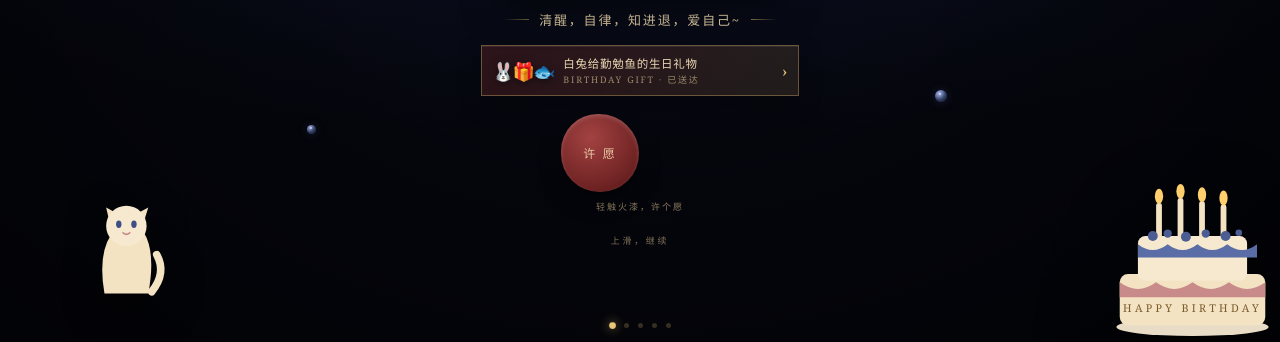
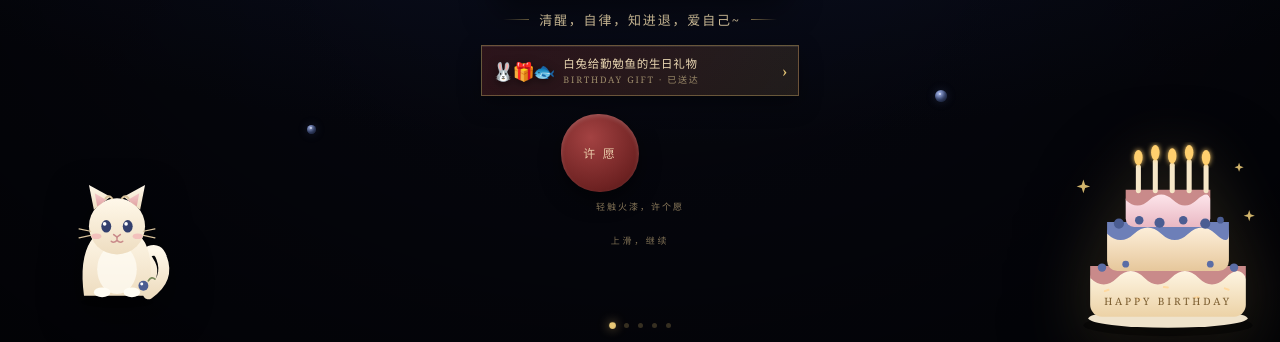
Before and after one commit to xiao-tu1/menu-mail, a plain HTML site: page docs/season-idv/index.html in a window 1280 px wide. Shown: the part 458-800 px from the top of the page. Drawn offline with Linux system fonts and the light colour scheme.

Commit message:
idv: playful letter, good deeds, richer cat/cake

```diff
--- a/docs/season-idv/index.html
+++ b/docs/season-idv/index.html
@@ -286,12 +286,14 @@
     opacity:.85;letter-spacing:-.04em;
   }
   .cake{
-    position:absolute;left:auto;right:-20px;bottom:-6px;
-    width:215px;z-index:1;filter:drop-shadow(0 24px 36px rgba(0,0,0,.55));
+    position:absolute;left:auto;right:2px;bottom:0;
+    width:220px;z-index:1;filter:drop-shadow(0 26px 40px rgba(0,0,0,.55)) drop-shadow(0 0 26px rgba(232,200,119,.18));
+    animation:cakeFloat 6s ease-in-out infinite;
   }
+  @keyframes cakeFloat{0%,100%{transform:translateY(0)}50%{transform:translateY(-5px)}}
   .cat{
-    position:absolute;left:5%;bottom:5%;width:118px;z-index:2;
-    filter:drop-shadow(0 12px 18px rgba(0,0,0,.5));
+    position:absolute;left:4%;bottom:4%;width:132px;z-index:2;
+    filter:drop-shadow(0 14px 20px rgba(0,0,0,.5));
     animation:catFloat 5s ease-in-out infinite;
   }
   @keyframes catFloat{0%,100%{transform:translateY(0)}50%{transform:translateY(-6px)}}
@@ -351,42 +353,89 @@
   <span class="berry" style="left:24%;bottom:26%;width:9px;height:9px"></span>
   <span class="berry" style="right:26%;bottom:30%;width:12px;height:12px"></span>
 
-  <svg class="cake" viewBox="0 0 260 240" aria-hidden="true">
-    <ellipse cx="130" cy="222" rx="96" ry="12" fill="rgba(0,0,0,.35)"/>
-    <ellipse cx="130" cy="214" rx="92" ry="11" fill="#e8dcc6"/>
-    <rect x="42" y="150" width="176" height="62" rx="10" fill="#f3e3c3"/>
-    <path d="M42 160 q22 16 44 0 q22 16 44 0 q22 16 44 0 q22 16 44 0 v18 h-176 z" fill="#c98a8a"/>
-    <rect x="64" y="104" width="132" height="54" rx="9" fill="#f6e9cf"/>
-    <path d="M64 114 q18 14 36 0 q18 14 36 0 q18 14 36 0 q18 14 36 0 v16 h-144 z" fill="#5b6da6"/>
-    <g fill="#f3e3c3">
-      <rect x="86" y="64" width="7" height="42" rx="3"/>
-      <rect x="112" y="58" width="7" height="48" rx="3"/>
-      <rect x="138" y="62" width="7" height="44" rx="3"/>
-      <rect x="164" y="66" width="7" height="40" rx="3"/>
+  <svg class="cake" viewBox="0 0 260 250" aria-hidden="true">
+    <defs>
+      <linearGradient id="ca" x1="0" y1="0" x2="0" y2="1"><stop offset="0" stop-color="#fff7e6"/><stop offset="1" stop-color="#ecd2a6"/></linearGradient>
+      <linearGradient id="cb" x1="0" y1="0" x2="0" y2="1"><stop offset="0" stop-color="#fff2df"/><stop offset="1" stop-color="#e6c79b"/></linearGradient>
+      <linearGradient id="cc" x1="0" y1="0" x2="0" y2="1"><stop offset="0" stop-color="#ffe9ee"/><stop offset="1" stop-color="#e9b8c3"/></linearGradient>
+      <linearGradient id="cd" x1="0" y1="0" x2="0" y2="1"><stop offset="0" stop-color="#c3d0f2"/><stop offset="1" stop-color="#6d7fb8"/></linearGradient>
+      <filter id="glow"><feGaussianBlur stdDeviation="3.2" result="b"/><feMerge><feMergeNode in="b"/><feMergeNode in="SourceGraphic"/></feMerge></filter>
+    </defs>
+    <ellipse cx="130" cy="232" rx="100" ry="13" fill="rgba(0,0,0,.42)"/>
+    <ellipse cx="130" cy="224" rx="94" ry="11" fill="#efe3cc"/>
+    <rect x="38" y="164" width="184" height="58" rx="14" fill="url(#ca)"/>
+    <path d="M38 176 q16 16 32 0 t32 0 t32 0 t32 0 t32 0 t24 0 v-14 h-184 z" fill="#c98a8a"/>
+    <rect x="58" y="112" width="144" height="56" rx="12" fill="url(#cb)"/>
+    <path d="M58 124 q16 15 32 0 t32 0 t32 0 t32 0 t16 0 v-14 h-144 z" fill="#6d7fb8"/>
+    <rect x="80" y="74" width="100" height="42" rx="10" fill="url(#cc)"/>
+    <path d="M80 84 q14 13 28 0 t28 0 t28 0 t16 0 v-12 h-100 z" fill="#c98a8a"/>
+    <g>
+      <rect x="92" y="42" width="6" height="34" rx="3" fill="#f6e7c8"/>
+      <rect x="112" y="36" width="6" height="40" rx="3" fill="#f6e7c8"/>
+      <rect x="132" y="40" width="6" height="36" rx="3" fill="#f6e7c8"/>
+      <rect x="152" y="36" width="6" height="40" rx="3" fill="#f6e7c8"/>
+      <rect x="172" y="42" width="6" height="34" rx="3" fill="#f6e7c8"/>
     </g>
-    <g>
-      <ellipse cx="89.5" cy="56" rx="5" ry="9" fill="#ffcf6e"/>
-      <ellipse cx="115.5" cy="50" rx="5" ry="9" fill="#ffcf6e"/>
-      <ellipse cx="141.5" cy="54" rx="5" ry="9" fill="#ffcf6e"/>
-      <ellipse cx="167.5" cy="58" rx="5" ry="9" fill="#ffcf6e"/>
+    <g filter="url(#glow)">
+      <ellipse cx="95" cy="34" rx="5" ry="9" fill="#ffcf6e"/>
+      <ellipse cx="115" cy="28" rx="5" ry="9" fill="#ffcf6e"/>
+      <ellipse cx="135" cy="32" rx="5" ry="9" fill="#ffcf6e"/>
+      <ellipse cx="155" cy="28" rx="5" ry="9" fill="#ffcf6e"/>
+      <ellipse cx="175" cy="34" rx="5" ry="9" fill="#ffcf6e"/>
     </g>
     <g fill="#4b5d92">
-      <circle cx="82" cy="104" r="6"/><circle cx="100" cy="101" r="5"/>
-      <circle cx="122" cy="105" r="6"/><circle cx="146" cy="101" r="5"/>
-      <circle cx="170" cy="104" r="6"/><circle cx="186" cy="100" r="4"/>
+      <circle cx="72" cy="112" r="6"/><circle cx="96" cy="108" r="5"/><circle cx="120" cy="111" r="6"/>
+      <circle cx="148" cy="108" r="5"/><circle cx="174" cy="112" r="6"/><circle cx="192" cy="108" r="4"/>
     </g>
-    <text x="130" y="196" text-anchor="middle" font-family="Georgia,serif" font-size="13" fill="#7a5c2e" letter-spacing="4">HAPPY BIRTHDAY</text>
+    <g fill="#5b6da6">
+      <circle cx="52" cy="164" r="5"/><circle cx="208" cy="164" r="5"/><circle cx="80" cy="160" r="4"/><circle cx="180" cy="160" r="4"/>
+    </g>
+    <g fill="#ffd9a0">
+      <rect x="54" y="190" width="7" height="2.4" rx="1" transform="rotate(-18 57 191)"/>
+      <rect x="92" y="200" width="7" height="2.4" rx="1" transform="rotate(14 95 201)"/>
+      <rect x="160" y="198" width="7" height="2.4" rx="1" transform="rotate(-10 163 199)"/>
+      <rect x="196" y="188" width="7" height="2.4" rx="1" transform="rotate(20 199 189)"/>
+      <rect x="124" y="186" width="7" height="2.4" rx="1" transform="rotate(6 127 187)"/>
+    </g>
+    <text x="130" y="208" text-anchor="middle" font-family="Georgia,serif" font-size="12" fill="#7a5c2e" letter-spacing="3.4">HAPPY BIRTHDAY</text>
+    <g fill="#e8c877" opacity=".9">
+      <path d="M30 60 l2 6 l6 2 l-6 2 l-2 6 l-2 -6 l-6 -2 l6 -2 z"/>
+      <path d="M226 96 l1.6 5 l5 1.6 l-5 1.6 l-1.6 5 l-1.6 -5 l-5 -1.6 l5 -1.6 z"/>
+      <path d="M214 40 l1.4 4 l4 1.4 l-4 1.4 l-1.4 4 l-1.4 -4 l-4 -1.4 l4 -1.4 z"/>
+    </g>
   </svg>
 
-  <svg class="cat" viewBox="0 0 140 160" aria-hidden="true">
-    <path d="M48 150 q-8 -46 8 -70 q6 -10 20 -10 q16 0 22 14 q10 24 2 66 z" fill="#f3e3c3"/>
-    <path d="M56 74 l-6 -26 l22 12 z" fill="#f3e3c3"/>
-    <path d="M92 74 l8 -26 l-22 12 z" fill="#f3e3c3"/>
-    <circle cx="74" cy="70" r="24" fill="#f6e9cf"/>
-    <path d="M104 148 q18 -22 6 -44" fill="none" stroke="#f3e3c3" stroke-width="9" stroke-linecap="round"/>
-    <ellipse cx="65" cy="68" rx="3.2" ry="4.4" fill="#3e4f86"/>
-    <ellipse cx="83" cy="68" rx="3.2" ry="4.4" fill="#3e4f86"/>
-    <path d="M70 78 q4 4 8 0" fill="none" stroke="#c98a8a" stroke-width="2" stroke-linecap="round"/>
+  <svg class="cat" viewBox="0 0 160 180" aria-hidden="true">
+    <defs>
+      <linearGradient id="fur" x1="0" y1="0" x2="0" y2="1"><stop offset="0" stop-color="#fff8ea"/><stop offset="1" stop-color="#eeddc0"/></linearGradient>
+      <linearGradient id="ear" x1="0" y1="0" x2="0" y2="1"><stop offset="0" stop-color="#f6c9c9"/><stop offset="1" stop-color="#dfa3a3"/></linearGradient>
+    </defs>
+    <ellipse cx="80" cy="170" rx="44" ry="7" fill="rgba(0,0,0,.3)"/>
+    <path d="M118 160 q26 -18 16 -44 q-4 -12 -14 -8 q-8 4 -2 12 q10 14 -4 30" fill="none" stroke="url(#fur)" stroke-width="13" stroke-linecap="round"/>
+    <path d="M40 162 q-6 -44 8 -66 q10 -16 32 -16 q24 0 34 18 q12 24 4 64 z" fill="url(#fur)"/>
+    <ellipse cx="80" cy="130" rx="24" ry="30" fill="#fffdf4" opacity=".75"/>
+    <circle cx="80" cy="78" r="34" fill="url(#fur)"/>
+    <path d="M52 58 l-6 -30 l26 14 z" fill="url(#fur)"/>
+    <path d="M108 58 l6 -30 l-26 14 z" fill="url(#fur)"/>
+    <path d="M56 54 l-3 -16 l14 8 z" fill="url(#ear)"/>
+    <path d="M104 54 l3 -16 l-14 8 z" fill="url(#ear)"/>
+    <path d="M66 44 q4 -5 8 0 M86 44 q4 -5 8 0" stroke="#d9c39c" stroke-width="2.4" fill="none" stroke-linecap="round"/>
+    <ellipse cx="67" cy="78" rx="6" ry="7.6" fill="#33406e"/>
+    <ellipse cx="93" cy="78" rx="6" ry="7.6" fill="#33406e"/>
+    <circle cx="65" cy="75" r="2.2" fill="#fff"/>
+    <circle cx="91" cy="75" r="2.2" fill="#fff"/>
+    <ellipse cx="55" cy="90" rx="6" ry="3.4" fill="#f2b8b8" opacity=".8"/>
+    <ellipse cx="105" cy="90" rx="6" ry="3.4" fill="#f2b8b8" opacity=".8"/>
+    <path d="M76 88 l4 3 l4 -3" fill="none" stroke="#c98a8a" stroke-width="2" stroke-linecap="round"/>
+    <path d="M80 91 v4 M80 95 q-4 4 -7 1 M80 95 q4 4 7 1" stroke="#c98a8a" stroke-width="1.8" fill="none" stroke-linecap="round"/>
+    <g stroke="#d9c39c" stroke-width="1.4" stroke-linecap="round">
+      <path d="M48 84 l-14 -3 M48 89 l-14 3 M112 84 l14 -3 M112 89 l14 3"/>
+    </g>
+    <ellipse cx="62" cy="158" rx="10" ry="6" fill="#fffdf4"/>
+    <ellipse cx="98" cy="158" rx="10" ry="6" fill="#fffdf4"/>
+    <circle cx="112" cy="150" r="6" fill="#4b5d92"/>
+    <circle cx="110" cy="148" r="1.8" fill="#fff"/>
+    <path d="M118 144 q4 -6 8 -2" stroke="#7a8a5a" stroke-width="2" fill="none" stroke-linecap="round"/>
   </svg>
 </div>
 
@@ -429,8 +478,8 @@
       <div class="rec-row"><span class="k">认真生活的天数</span><span class="dots"></span><span class="v"><span class="count" data-to="365">365</span><small>次</small></span></div>
       <div class="rec-row"><span class="k">可爱浓度</span><span class="dots"></span><span class="v"><span class="count" data-to="100">100</span><small>%</small></span></div>
       <button class="rec-link" data-modal="decode">查看这一年的高光</button>
-      <div class="rec-row"><span class="k">被惦记的次数</span><span class="dots"></span><span class="v">∞</span></div>
-      <button class="rec-link" data-modal="rescue">查看被惦记的证据</button>
+      <div class="rec-row"><span class="k">好人好事</span><span class="dots"></span><span class="v">∞</span></div>
+      <button class="rec-link" data-modal="rescue">查看好人好事</button>
     </div>
   </section>
 
@@ -505,7 +554,7 @@ const D = {
   ],
   modals: {
     decode: { tag: "THIS YEAR", title: "这一年的高光", body: "丝绸之路朗诵大赛！！！，团支部努力工作🐟，游泳达标（点赞），延安延安，国庆汇演漂亮表演，英语某赛校第一，校史馆........，马原课堂回荡的歌声.............." },
-    rescue: { tag: "BE REMEMBERED", title: "被惦记的证据", body: "仗义出手救援被分发作业压实的课代表，带鸭板肠给小兔吃" },
+    rescue: { tag: "GOOD DEEDS", title: "好人好事", body: "仗义出手救援被分发作业压实的课代表，带鸭板肠给小兔吃" },
     gift: { tag: "BIRTHDAY GIFT", title: "白兔给勤勉鱼的生日礼物", body: "勤勉鱼：这一年你游过很多水域，也躲过很多网。\n生日这天，白兔把礼物放在这里——\n愿你继续清醒、自律、知进退、爱自己。\n\n礼物已签收：一整年的好运。" }
   }
 };
@@ -738,9 +787,9 @@ function vibrate(){ if (navigator.vibrate) navigator.vibrate(18); }
 
 /* 生日文案 */
 document.getElementById("p1").textContent =
-  `19 岁啦。愿你以后的日子，有软糖的甜，也有说走就走的底气。`;
+  `19 岁啦，正式解锁成年人的第二年。可以继续可爱，也可以偶尔摆烂；可以认真生活，也可以理直气壮地偷懒。`;
 document.getElementById("p2").textContent =
-  `不用急着长大，也不用事事懂事。做你自己就好，剩下的交给时间。`;
+  `蛋糕多吃一块，烦恼少想一件，好运多来一点。生日快乐，不止今天。`;
 </script>
 </body>
 </html>
```
